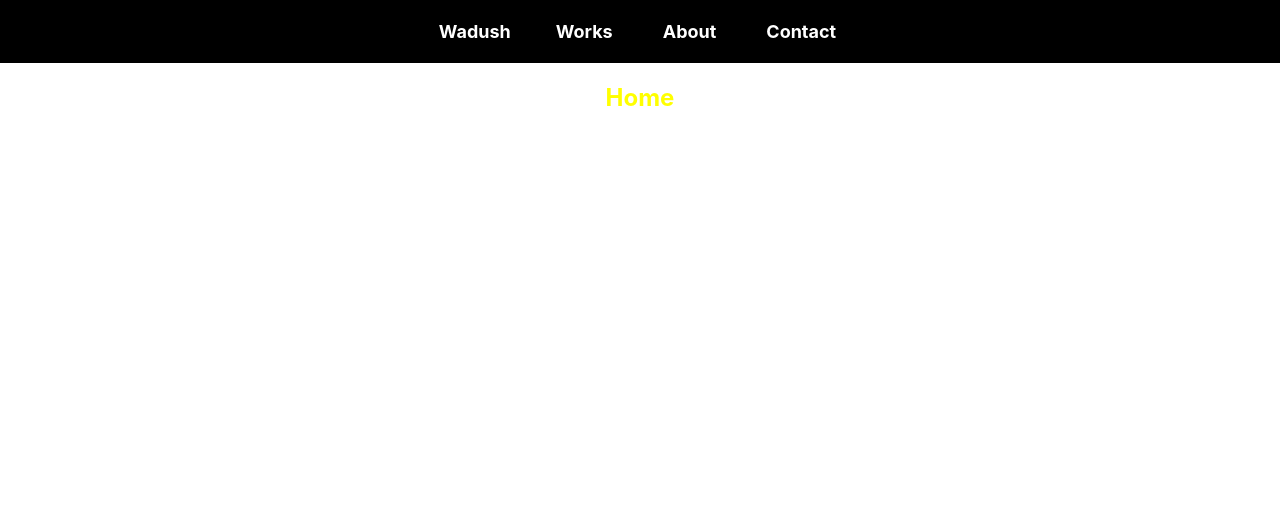
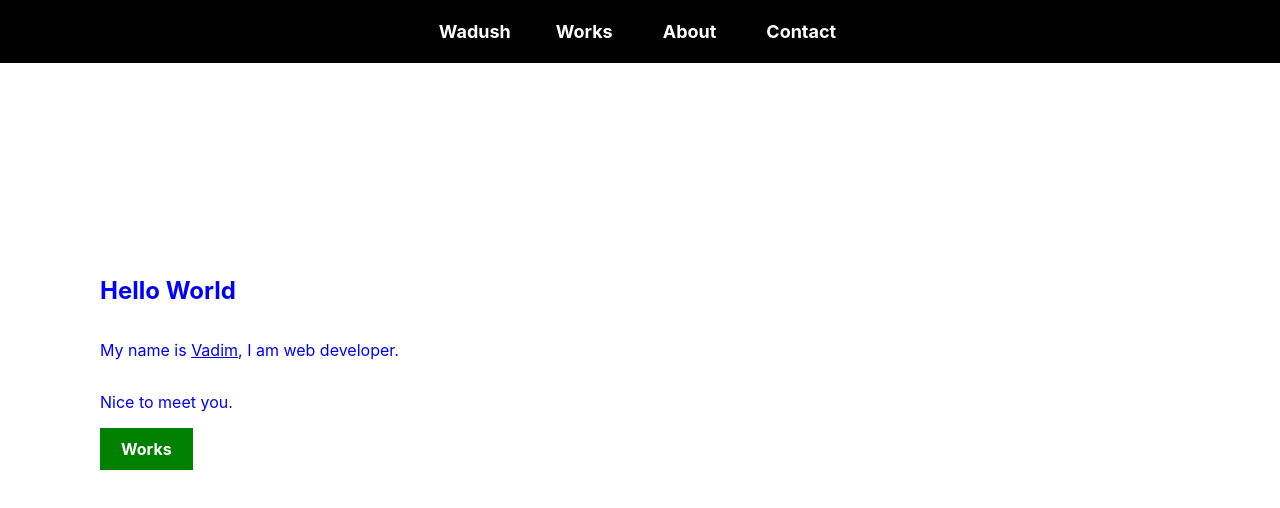
Before and after one commit to wadush/wadush.github.io, a React (Create React App) app: page / in a window 1280 px wide. Shown: the top 508 px of the page. Built offline with nearby package versions, Linux system fonts and the light colour scheme.

Commit message:
updated home page with links to about and works

```diff
--- a/src/components/about/About.js
+++ b/src/components/about/About.js
@@ -3,7 +3,7 @@ import './about.css';
 
 function About() {
   return (
-    <section className="About">
+    <section className="About main-section">
       <h2>About</h2>
     </section>
   );
--- a/src/components/app/App.css
+++ b/src/components/app/App.css
@@ -1,3 +1,17 @@
 .App {
-  text-align: center;
+  /* text-align: center; */
 }
+
+.main-section {
+  margin: 100px;
+  min-height: 50vh;
+  display: flex;
+  flex-direction: column;
+  justify-content: center;
+}
+
+@media only screen and (max-width: 600px) {
+  .main-section {
+    margin: 5px;
+  }
+}
--- a/src/components/app/App.js
+++ b/src/components/app/App.js
@@ -12,12 +12,12 @@ function App() {
     <Router>
       <div className="App">
         <Header />
-        <Switch>
+        {/* <Switch> */}
           <Route path="/" exact component={Home} />
           <Route path="/works" exact component={Works} />
           <Route path="/about" exact component={About} />
           <Route path="/contact" exact component={Contact} />
-        </Switch>
+        {/* </Switch> */}
       </div>
     </Router>
   );
--- a/src/components/contact/Contact.js
+++ b/src/components/contact/Contact.js
@@ -3,7 +3,7 @@ import './contact.css';
 
 function Contact() {
   return (
-    <section className="Contact">
+    <section className="Contact main-section">
       <h2>Contact</h2>
     </section>
   );
--- a/src/components/home/Home.js
+++ b/src/components/home/Home.js
@@ -1,10 +1,23 @@
-import React from 'react';
-import './home.css';
+import React from "react";
+import "./home.css";
+import { Link } from "react-router-dom";
 
 function Home() {
   return (
-    <section className="Home">
-      <h2>Home</h2>
+    <section className="Home main-section">
+      <h2>Hello World</h2>
+      <p>
+        My name is{" "}
+        <Link className="Wadush" to="/about">
+          Vadim
+        </Link>
+        , I am web developer.
+      </p>
+      <p>Nice to meet you.</p>
+
+      <Link className="call-to-action" to="/works">
+        Works
+      </Link>
     </section>
   );
 }
--- a/src/components/home/home.css
+++ b/src/components/home/home.css
@@ -1,3 +1,26 @@
 .Home {
-    color: yellow;
+    color: blue;
 }
+
+.Wadush {
+    color: blue;
+}
+
+.Wadush:hover {
+    color: goldenrod;
+}
+
+.call-to-action {
+    color: white;
+    background-color: green;
+    border: solid 1px green;
+    max-width: fit-content;
+    padding: 10px 20px;
+    text-decoration: none;
+    font-weight: bold;
+}
+
+.call-to-action:hover {
+    background-color: purple;
+    border: solid 1px purple;
+}
--- a/src/components/works/Works.js
+++ b/src/components/works/Works.js
@@ -3,7 +3,7 @@ import './works.css';
 
 function Works() {
   return (
-    <section className="Works">
+    <section className="Works main-section">
       <h2>Works</h2>
     </section>
   );
```
